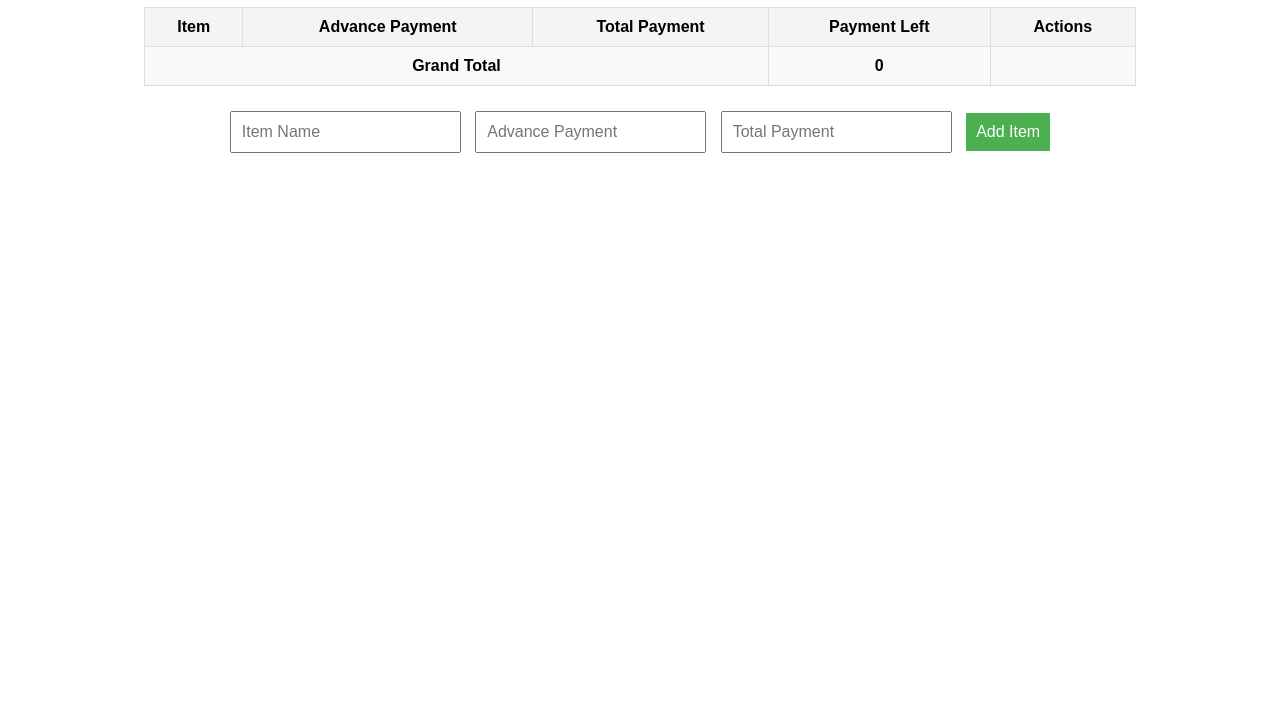
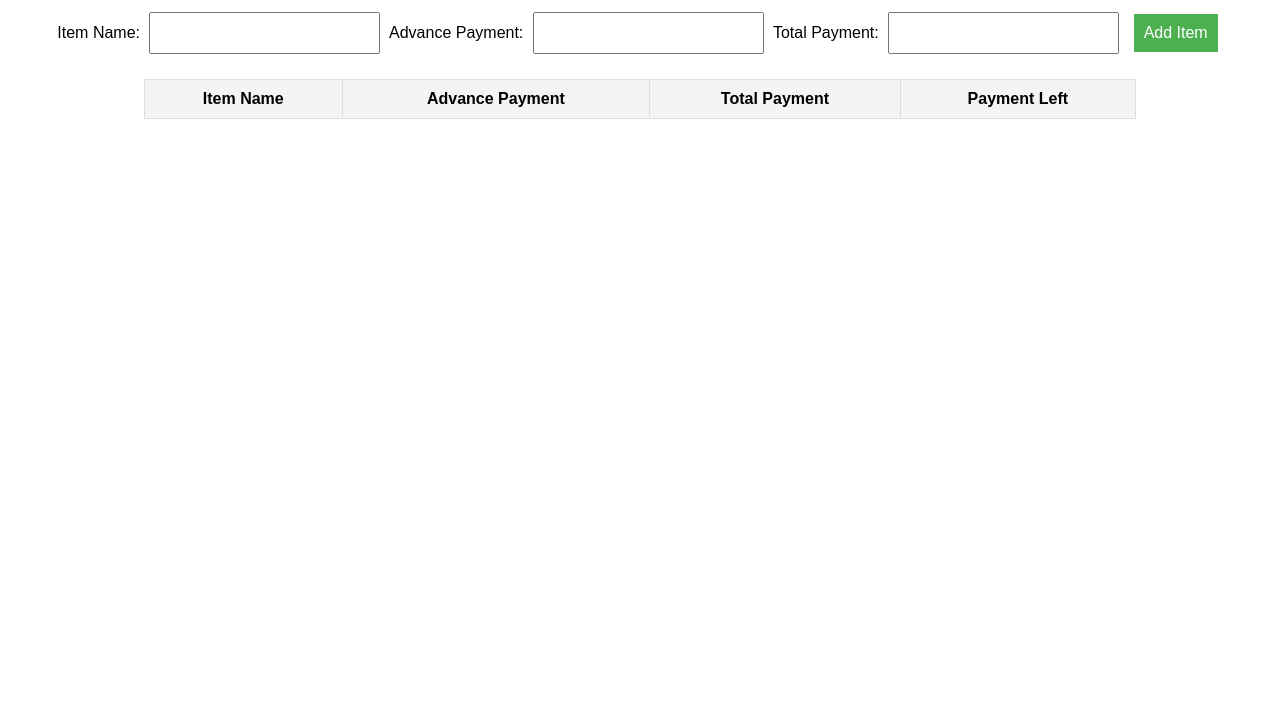
Before and after one commit to Vinayk-27/Wedding-Expense-Tracker, a plain HTML site: page index.html in a window 1280 px wide. Shown: the part 73-800 px from the top of the page. Drawn offline with Linux system fonts and the light colour scheme.

Commit message:
Update index.html

```diff
--- a/index.html
+++ b/index.html
@@ -3,37 +3,37 @@
 <head>
   <meta charset="UTF-8">
   <meta name="viewport" content="width=device-width, initial-scale=1.0">
-    <title>Wedding Expense Tracker</title>
+  <title>Wedding Expenses Tracker</title>
   <link rel="stylesheet" href="styles.css">
+  <script defer src="script.js"></script>
 </head>
 <body>
-    <h1>Wedding Expense Tracker</h1>
-    <table id="expenseTable">
+  <h1>Wedding Expenses Tracker</h1>
+
+  <form onsubmit="addItem(); return false;">
+    <label for="item-name">Item Name:</label>
+    <input type="text" id="item-name" required>
+    <label for="advance-payment">Advance Payment:</label>
+    <input type="number" id="advance-payment" required>
+    <label for="total-payment">Total Payment:</label>
+    <input type="number" id="total-payment" required>
+    <button type="submit">Add Item</button>
+  </form>
+
+  <table>
     <thead>
       <tr>
-                <th>Item</th>
+        <th>Item Name</th>
         <th>Advance Payment</th>
         <th>Total Payment</th>
         <th>Payment Left</th>
-                <th>Actions</th>
       </tr>
     </thead>
-        <tbody>
+    <tbody id="expense-table-body">
+      <!-- Rows will be dynamically added here -->
     </tbody>
-        <tfoot>
-            <tr>
-                <td colspan="3">Grand Total</td>
-                <td id="grandTotal">0</td>
-                <td></td>
-            </tr>
-        </tfoot>
   </table>
-    <div class="form-container">
-        <input type="text" id="itemName" placeholder="Item Name" required>
-        <input type="number" id="advancePayment" placeholder="Advance Payment" required>
-        <input type="number" id="totalPayment" placeholder="Total Payment" required>
-        <button id="addItemButton">Add Item</button>
-    </div>
-    <script src="script.js"></script>
+
+  <div id="grand-total"></div>
 </body>
 </html>
```
Lines whose indentation alone changed are shown as unchanged.
